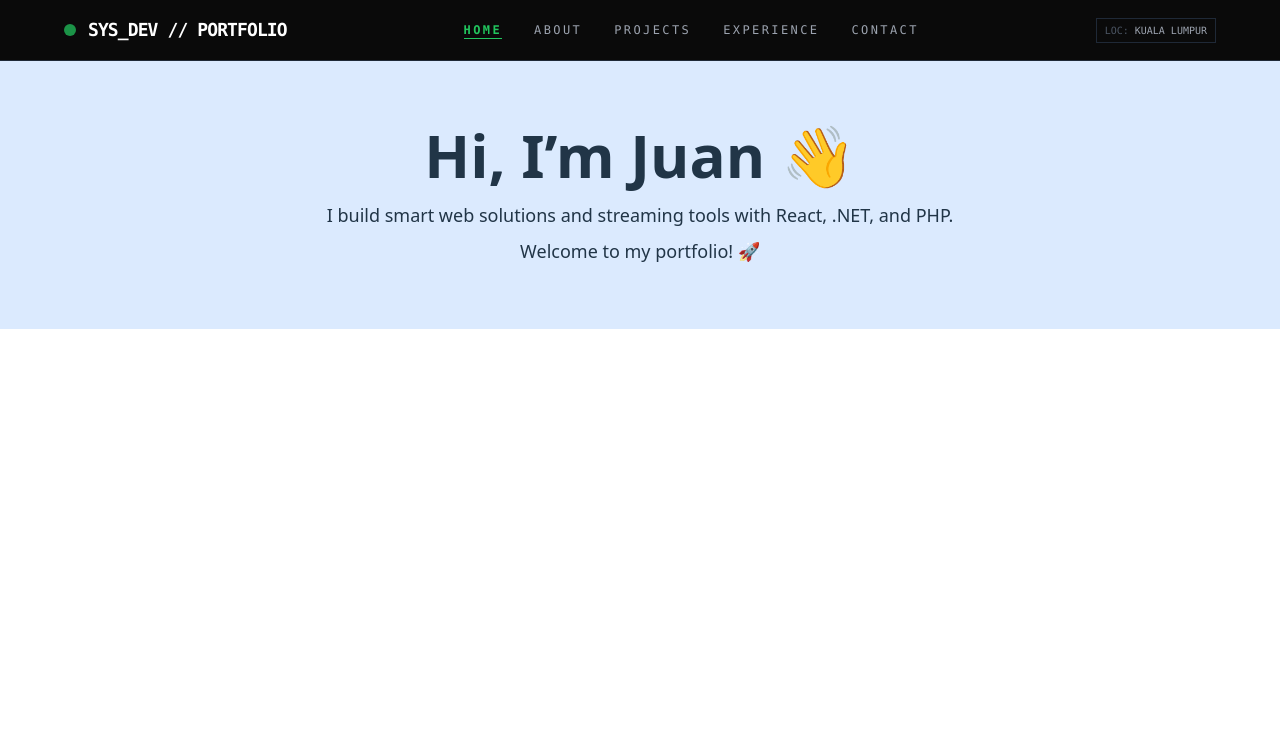
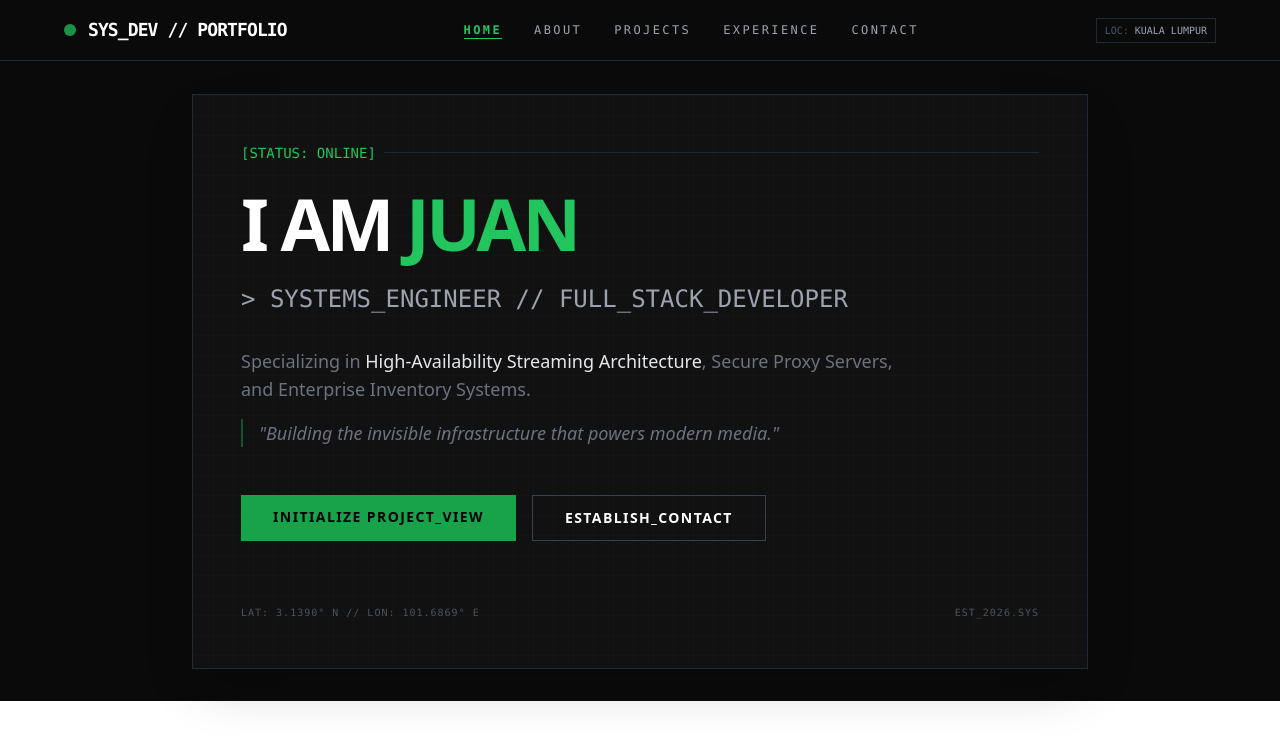
Before and after one commit to j00w3n/my-portfolio, a React (Vite) app: page / in a window 1280 px wide. Shown: the top 742 px of the page. Built offline with nearby package versions, Linux system fonts and the light colour scheme.

Commit message:
rebuild my profile page

```diff
--- a/src/pages/Home.jsx
+++ b/src/pages/Home.jsx
@@ -1,13 +1,59 @@
 import React from 'react';
 
-// pages/Home.jsx
 function Home() {
   return (
-    <section className="py-16 px-8 bg-blue-100 text-center w-full">
-      <h1 className="text-6xl text-2sm font-bold mb-4">Hi, I’m Juan 👋</h1>
-      <p className="text-lg">I build smart web solutions and streaming tools with React, .NET, and PHP.</p>
-      <p className="text-lg mt-2">Welcome to my portfolio! 🚀</p>
+    <section className="min-h-[80vh] flex flex-col items-center justify-center bg-[#0a0a0a] text-gray-300 px-8">
+      <div className="max-w-4xl w-full border border-gray-800 bg-[#111] p-8 md:p-12 shadow-2xl relative overflow-hidden">
+
+        {/* Background Decorative Grid */}
+        <div className="absolute inset-0 opacity-10 pointer-events-none"
+             style={{ backgroundImage: 'linear-gradient(#333 1px, transparent 1px), linear-gradient(90deg, #333 1px, transparent 1px)', backgroundSize: '20px 20px' }}>
+        </div>
+
+        {/* Header Section */}
+        <div className="relative z-10">
+          <div className="flex items-center gap-2 mb-6">
+            <span className="text-green-500 font-mono text-sm">[STATUS: ONLINE]</span>
+            <div className="h-[1px] flex-grow bg-gray-800"></div>
+          </div>
+
+          <h1 className="text-5xl md:text-7xl font-bold text-white mb-6 tracking-tighter uppercase">
+            I AM <span className="text-green-500">JUAN</span>
+          </h1>
+
+          <p className="text-xl md:text-2xl font-mono text-gray-400 mb-8 leading-tight">
+            &gt; SYSTEMS_ENGINEER // FULL_STACK_DEVELOPER
+          </p>
+
+          <div className="space-y-4 text-lg text-gray-500 max-w-2xl">
+            <p>
+              Specializing in <span className="text-gray-200">High-Availability Streaming Architecture</span>,
+              Secure Proxy Servers, and Enterprise Inventory Systems.
+            </p>
+            <p className="border-l-2 border-green-900 pl-4 italic">
+              "Building the invisible infrastructure that powers modern media."
+            </p>
+          </div>
+
+          {/* Call to Action */}
+          <div className="mt-12 flex flex-wrap gap-4">
+            <a href="/projects" className="bg-green-600 hover:bg-green-500 text-black font-bold py-3 px-8 uppercase tracking-widest text-sm transition-all">
+              Initialize Project_View
+            </a>
+            <a href="/contact" className="border border-gray-700 hover:border-green-500 text-white font-bold py-3 px-8 uppercase tracking-widest text-sm transition-all">
+              Establish_Contact
+            </a>
+          </div>
+        </div>
+
+        {/* Bottom Metadata */}
+        <div className="mt-16 flex justify-between items-end text-[10px] font-mono text-gray-600 uppercase tracking-widest">
+          <div>LAT: 3.1390° N // LON: 101.6869° E</div>
+          <div>EST_2026.SYS</div>
+        </div>
+      </div>
     </section>
   );
 }
+
 export default Home;
```
